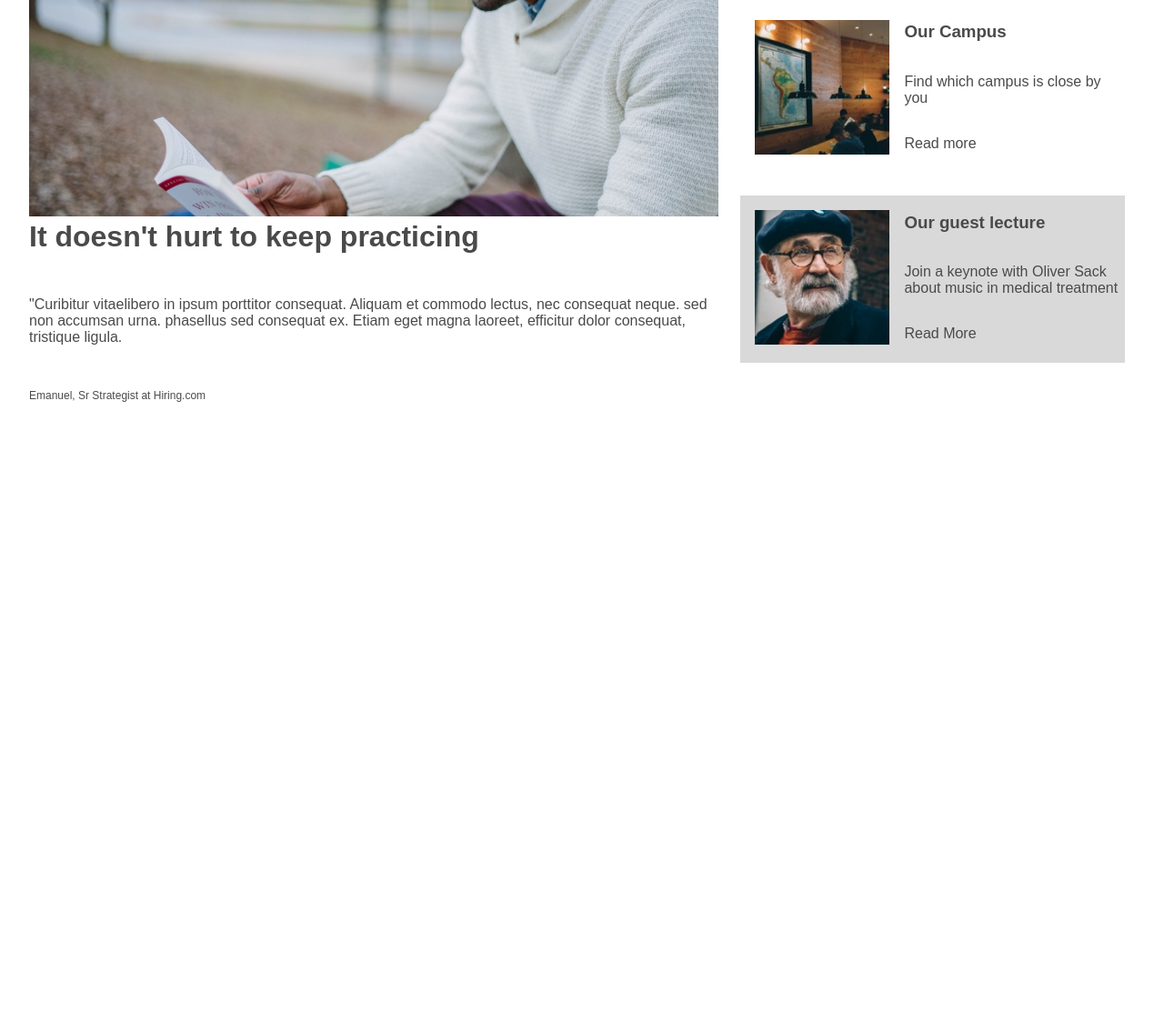
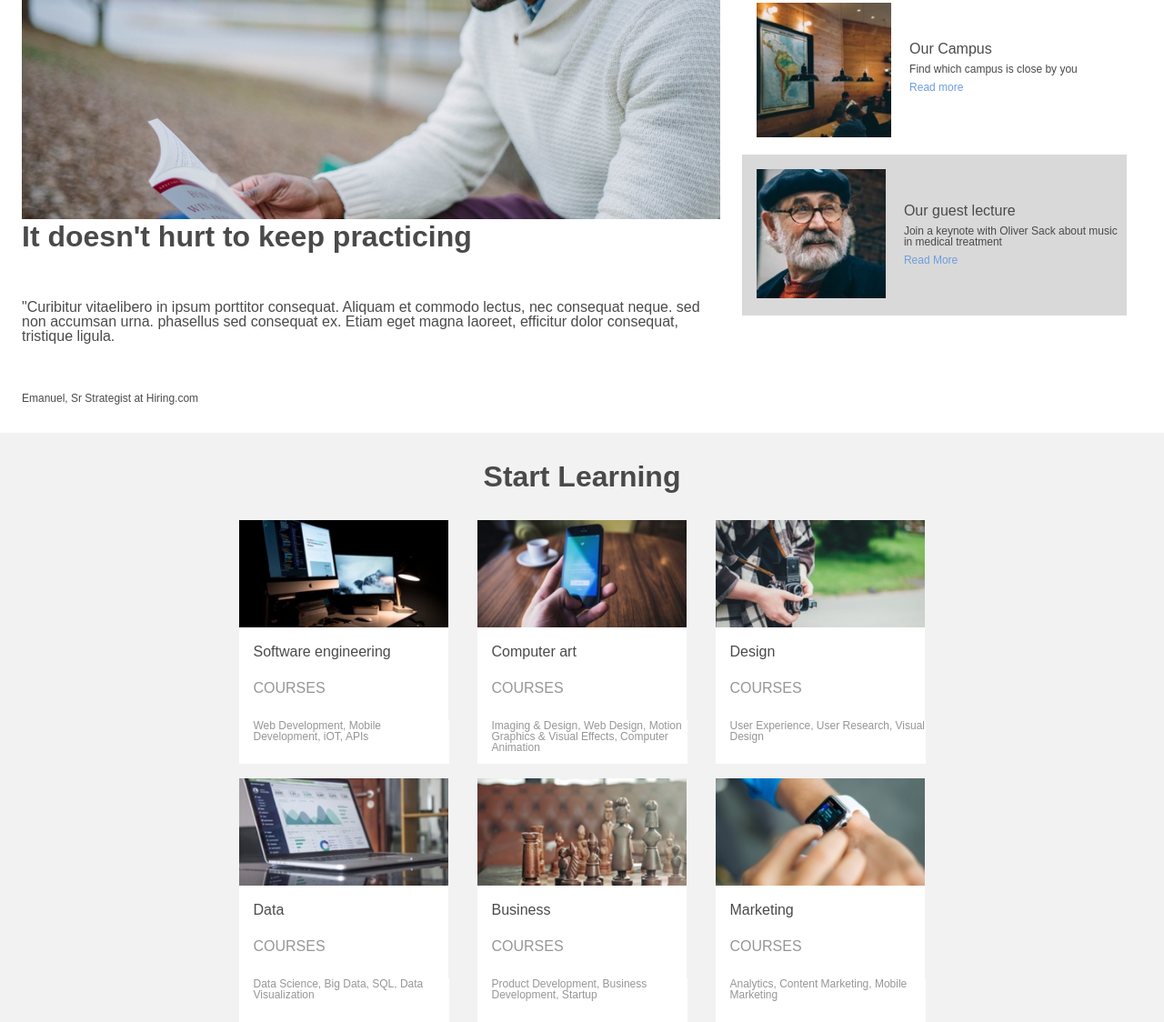
Before and after one commit to rsteinbach61/colmar_academy, a plain HTML site: page index.html in a window 1280 px wide. Shown: the part 847-1971 px from the top of the page at 91% size. Before the commit the page ends 1329 px from the top, so only its background shows below. Drawn offline with Linux system fonts and the light colour scheme.

Commit message:
add section 3

```diff
--- a/index.html
+++ b/index.html
@@ -3,7 +3,7 @@
   <head>
     <meta charset="utf-8">
     <title>Colmar Academy</title>
-    <link href="resources/css/rest.css" type="text/css" rel="stylesheet">
+    <link href="resources/css/reset.css" type="text/css" rel="stylesheet">
     <link href="resources/css/style.css" type="text/css" rel="stylesheet">
   </head>
   <header>
@@ -87,6 +87,77 @@
         </div>
       </div>
     </div>
+    <div class="practice_text Learning">
+      <span>Start Learning</span>
+    </div>
+    <div class="learning_images">
+      <div class="learning_row row1">
+        <div class="learning_container">
+          <div class="learning_box software">
+            <img src="resources/images/course-software.jpg">
+            <h3>Software engineering</h3>
+            <p>COURSES</p>
+          </div>
+          <div class="course_text sware">
+            <p>Web Development, Mobile Development, iOT, APIs</p>
+          </div>
+      </div>
+      <div class="learning_container">
+        <div class="learning_box computer">
+          <img src="resources/images/course-computer-art.jpg">
+          <h3>Computer art</h3>
+          <p>COURSES</p>
+        </div>
+        <div class="course_text comp_art">
+          <p>Imaging &amp Design, Web Design, Motion Graphics &amp Visual Effects, Computer Animation</p>
+        </div>
+      </div>
+      <div class="learning_container">
+        <div class="learning_box design">
+          <img src="resources/images/course-design.jpg">
+          <h3>Design</h3>
+          <p>COURSES</p>
+        </div>
+        <div class="course_text design">
+          <p>User Experience, User Research, Visual Design</p>
+        </div>
+
+      </div>
+    </div>
+      <div class="learning_row row2">
+        <div class="learning_container">
+          <div class="learning_box data">
+            <img src="resources/images/course-data.jpg">
+            <h3>Data</h3>
+            <p>COURSES</p>
+          </div>
+          <div class="course_text dt">
+            <p>Data Science, Big Data, SQL, Data Visualization</p>
+          </div>
+      </div>
+      <div class="learning_container">
+        <div class="learning_box business">
+          <img src="resources/images/course-business.jpg">
+          <h3>Business</h3>
+          <p>COURSES</p>
+        </div>
+        <div class="course_text bus">
+          <p>Product Development, Business Development, Startup</p>
+        </div>
+      </div>
+      <div class="learning_container">
+        <div class="learning_box marketing">
+          <img src="resources/images/course-marketing.jpg">
+          <h3>Marketing</h3>
+          <p>COURSES</p>
+        </div>
+        <div class="course_text mkting">
+          <p>Analytics, Content Marketing, Mobile Marketing</p>
+        </div>
+      </div>
+      </div>
+
+    </div>
 
   </body>
 </html>
--- a/resources/css/style.css
+++ b/resources/css/style.css
@@ -116,27 +116,87 @@ color: hsl(0, 0%, 29%);
 .info_text{
   display: flex;
   flex-direction: column;
+  justify-content: center;
   max-width: 57%;
-
-
+  margin: 4px;
+}
+.info_text p{
+  margin-top: 8px;
+}
+.info_text p:nth-child(1n + 3){
+  color: hsl(214, 65%, 65%);
+}
+.info_text p:nth-child(1n + 2){
+  font-size: 0.75em;
+}
+#orientation .info_image:nth-child(1n+1){
+  margin-top: 0px;
 }
 #orientation, #campus, #guest{
   display: flex;
   flex-direction: row;
+}
 
-}
-#orientation:nth-child(1){
-  margin-top: 0px;
-}
 #guest{
   background-color: hsl(0, 0%, 85%);
 
 }
 #guest_detail{
-  font-size: 1em;
+  font-size: 0.75em;
 }
 #info_main{
   display: flex;
   flex-direction: row;
   width: 423px;
 }
+.practice_text.Learning{
+  display: flex;
+  align-items: center;
+  height: 2em;
+  padding-top: 32px;
+  padding-bottom: 32px;
+  background-color: hsl(0, 0%, 95%);
+}
+.learning_images{
+  background-color: hsl(0, 0%, 95%);
+  display: flex;
+  flex-direction: column;
+}
+.learning_row{
+  display: flex;
+  flex-direction: row;
+  justify-content: center;
+}
+.row1{
+  margin-bottom: 16px;
+}
+.learning_box{
+  background-color: white;
+  width: 230px;
+  height: 220px;
+  margin-right: 32px;
+}
+.learning_box h3{
+  padding-left: 16px;
+  padding-top: 16px;
+  padding-bottom: 16px;
+}
+.learning_box p{
+  padding-top: 8px;
+  color: hsl(180, 0%, 59%);
+  padding-left: 16px;
+}
+.learning_box.design, .learning_box.marketing{
+  margin-right: 0px;
+}
+.course_text{
+  color: hsl(180, 0%, 59%);
+  width: 215px;
+  background-color: white;
+  padding-bottom: 24px;
+  padding-left: 16px;
+  font-size: .75em;
+}
+.comp_art{
+  padding-bottom: 12px;
+}
```
